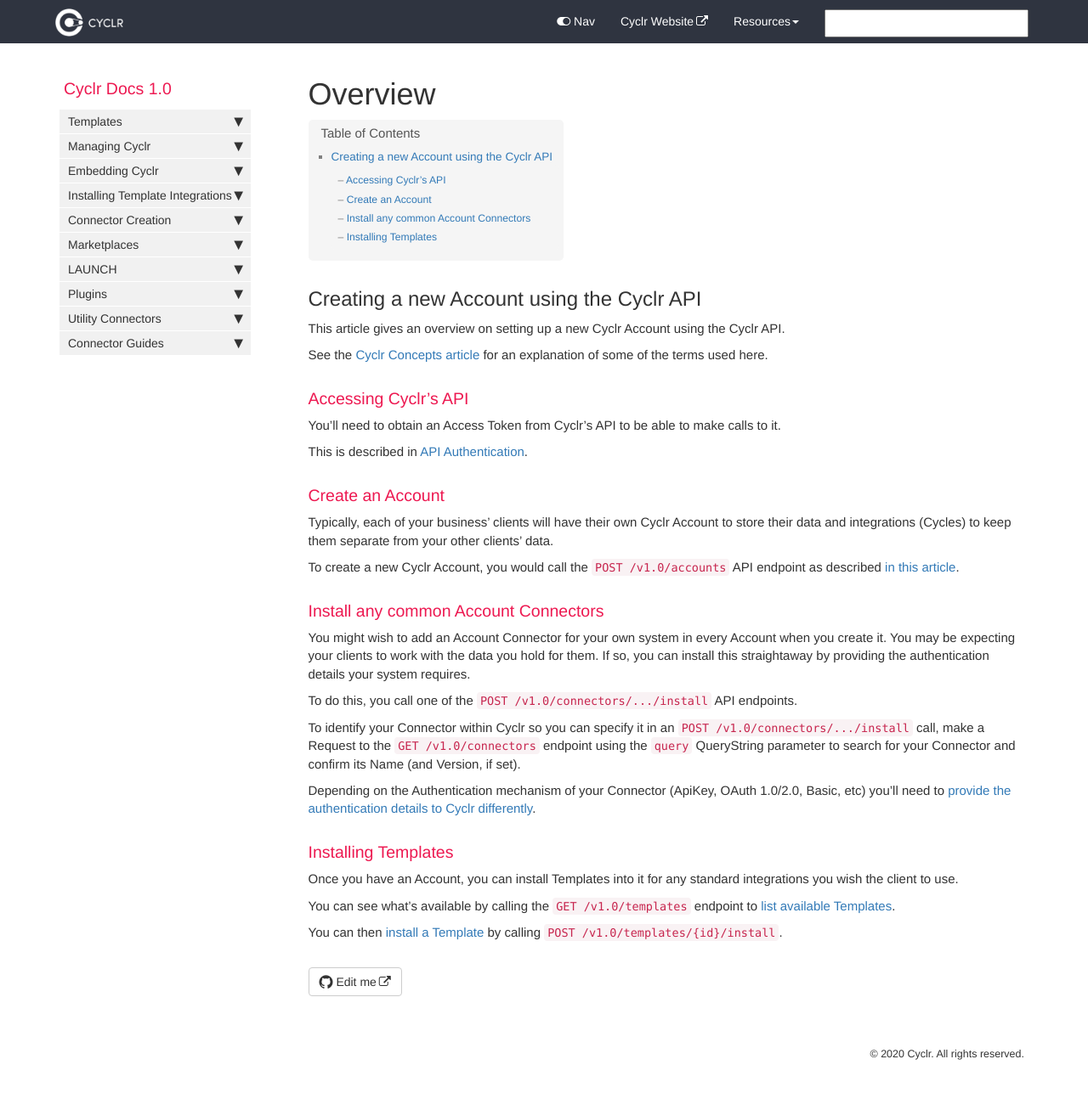
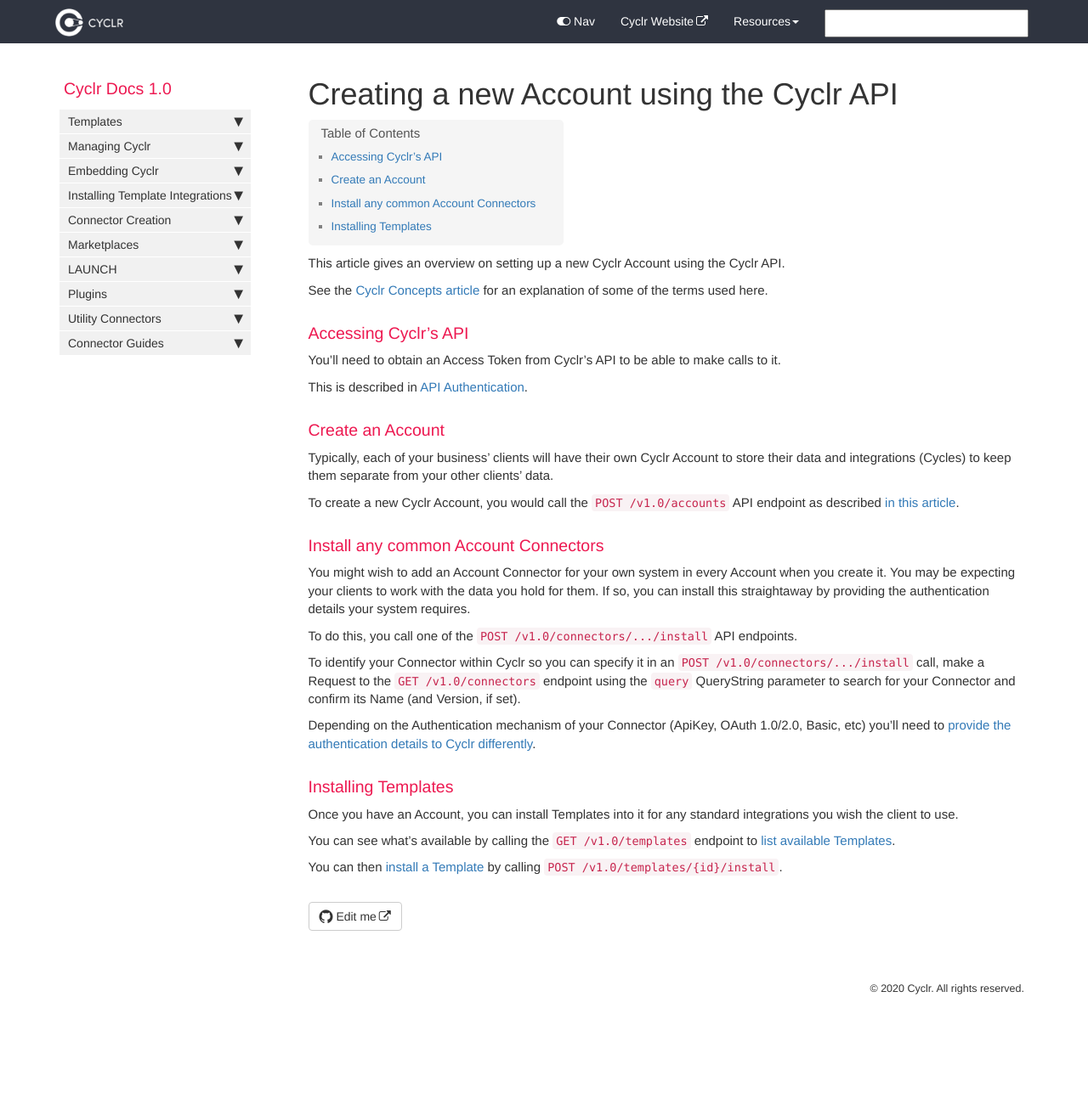
Before and after one commit to sneakysneak/docs, a Jekyll site: the page built from pages/installing-templates-api/overview-new-account.md, in a window 1280 px wide and 1310 px high. Shown: the top 1287 px of the window at 85% size. Built offline with Jekyll 4.4.1, drawn with Linux system fonts in a browser that asks for light colours; comment, search, counter and statistics services are not loaded.

Commit message:
Changed title.

```diff
--- a/pages/installing-templates-api/overview-new-account.md
+++ b/pages/installing-templates-api/overview-new-account.md
@@ -1,11 +1,9 @@
 ---
-title: Overview
+title: Creating a new Account using the Cyclr API
 sidebar: cyclr_sidebar
 permalink: overview-new-account
 tags:
 ---
-
-## Creating a new Account using the Cyclr API
 
 This article gives an overview on setting up a new Cyclr Account using the Cyclr API.
 
```
